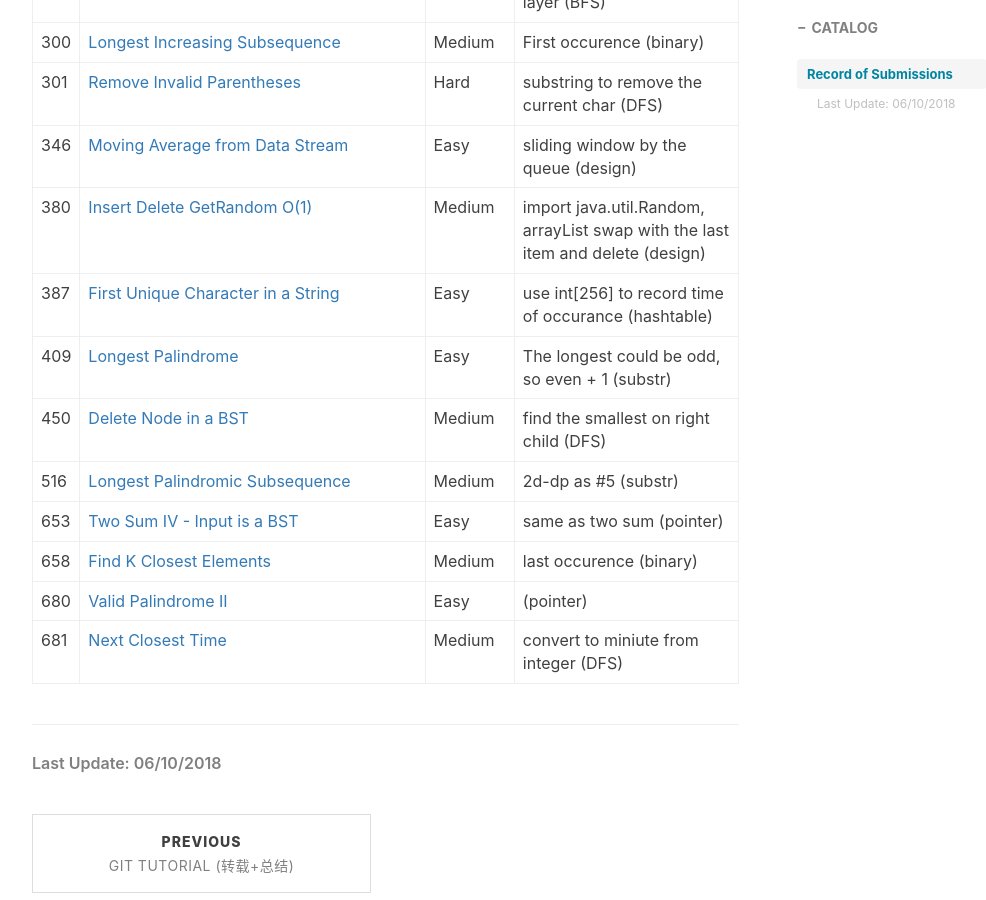
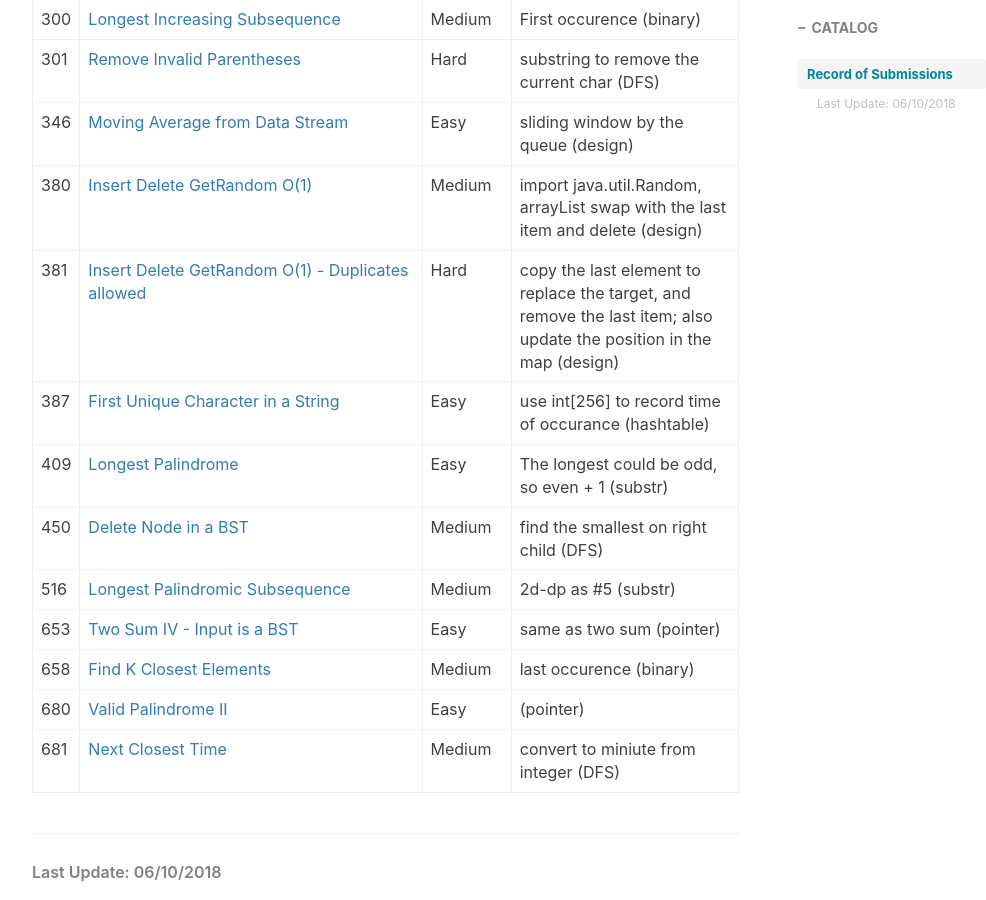
Before and after one commit to ly16/ly16.github.io, a Jekyll site: the page built from _posts/2018-05-18-leetcode-record-round1.md, in a window 1280 px wide and 900 px high, scrolled down 6696 px. Shown: the whole window, without its empty margins (233-1219 px from the left). Built offline with Jekyll 4.4.1, drawn with Linux system fonts in a browser that asks for light colours; nearby versions of some CDN libraries; comment, search, counter and statistics services are not loaded.

Commit message:
Update 2018-05-18-leetcode-record-round1.md

```diff
--- a/_posts/2018-05-18-leetcode-record-round1.md
+++ b/_posts/2018-05-18-leetcode-record-round1.md
@@ -114,6 +114,7 @@ tags:
 |301|[Remove Invalid Parentheses](https://github.com/ly16/LC-Practice/blob/master/Remove%20Invalid%20Parentheses.java)|Hard| substring to remove the current char (DFS)|
 |346|[Moving Average from Data Stream](https://github.com/ly16/LC-Practice/blob/master/Moving%20Average%20from%20Data%20Stream.java)|Easy|sliding window by the queue (design)|
 |380|[Insert Delete GetRandom O(1)](https://github.com/ly16/LC-Practice/blob/master/Insert%20Delete%20GetRandom%20O(1).java)|Medium|import java.util.Random, arrayList swap with the last item and delete (design)|
+|381|[Insert Delete GetRandom O(1) - Duplicates allowed](https://github.com/ly16/LC-Practice/blob/master/Insert%20Delete%20GetRandom%20O(1)%20-%20Duplicates%20allowed.java)|Hard|copy the last element to replace the target, and remove the last item; also update the position in the map (design)|
 |387|[First Unique Character in a String](https://github.com/ly16/LC-Practice/blob/master/First%20Unique%20Character%20in%20a%20String.java)|Easy|use int[256] to record time of occurance (hashtable)|
 |409|[Longest Palindrome](https://github.com/ly16/LC-Practice/blob/master/Longest%20Palindrome.java)|Easy|The longest could be odd, so even + 1 (substr)|
 |450|[Delete Node in a BST](https://github.com/ly16/LC-Practice/blob/master/Delete%20Node%20in%20a%20BST.java)|Medium|find the smallest on right child (DFS)|
```
